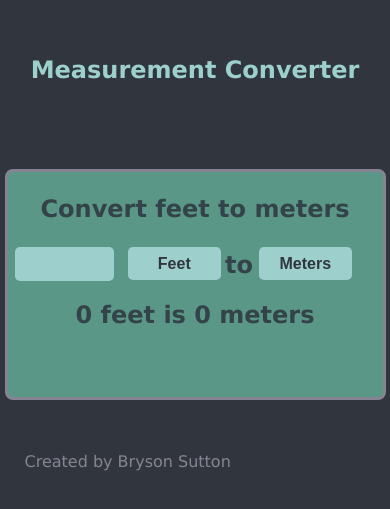
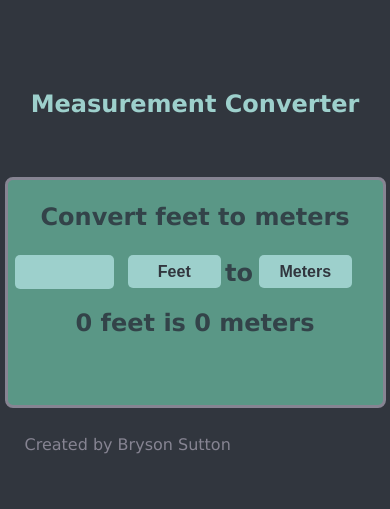
Before and after one commit to BSutton17/Measurement-Converter, a React (Vite) app: page / in a window 390 px wide. Shown: the part 159-668 px from the top of the page. Built offline with nearby package versions, Linux system fonts and the light colour scheme.

Commit message:
Update index.css

```diff
--- a/src/index.css
+++ b/src/index.css
@@ -18,7 +18,8 @@
       margin-bottom: 50px;
     }
   #title{
-    margin-top: 25px;
+   position: relative;
+    bottom: -25px;
   }
   h1{
     height: 100px;
@@ -35,7 +36,7 @@
     }
     footer{
     position: relative;
-    margin-bottom: 25px;
+    top: -25px;
     left: 20px;
     }
 }
```
